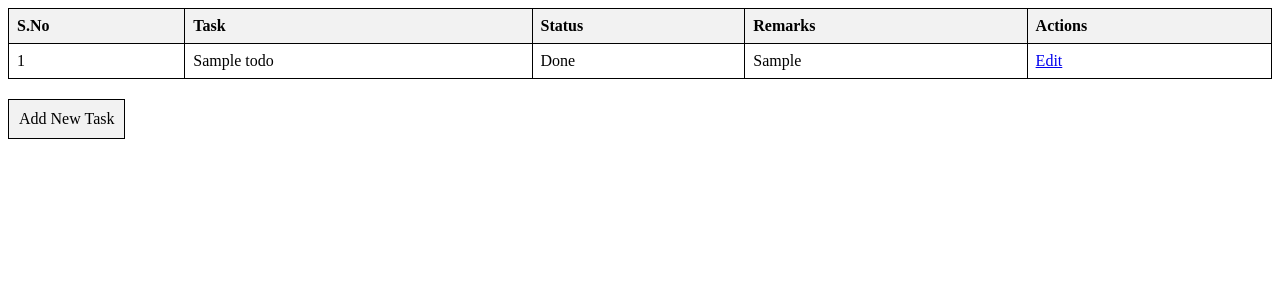
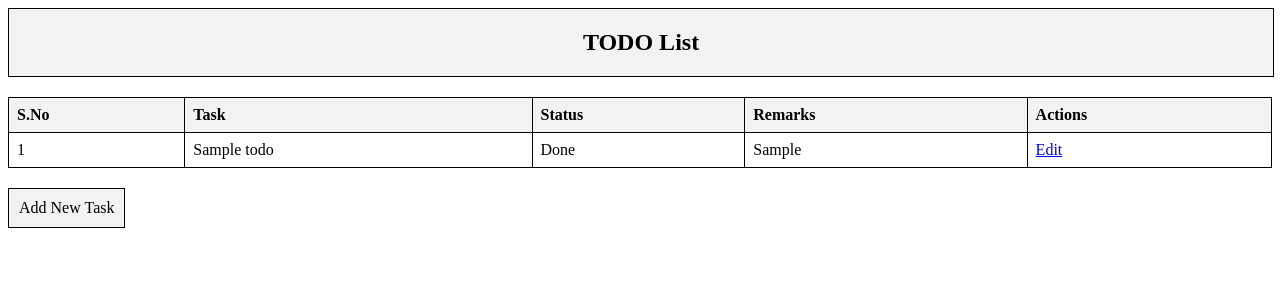
Before and after one commit to Srihari-001/TODO-Project, a Django app: page / in a window 1280 px wide. Shown: the top 300 px of the page. Run offline with Django 4.2, Linux system fonts and the light colour scheme; tables that the repository leaves empty hold one stand-in row (values such as "Sample post").

Commit message:
header added

```diff
--- a/todoapp/templates/todoapp/index.html
+++ b/todoapp/templates/todoapp/index.html
@@ -26,7 +26,20 @@
         .add-task-btn:hover {
             background-color: #e0e0e0; /* Slightly darker background for hover effect */
         }
+    .todo-header {
+    width: 100%;
+    background-color: #f2f2f2;
+    padding: 20px 0;
+    text-align: center;
+    font-size: 24px;
+    font-weight: bold;
+    margin-bottom: 20px;
+    border: 1px solid #000;
+    }
 </style>
+<div class="todo-header">
+    TODO List
+</div>
 
 <table>
     <thead>
```
